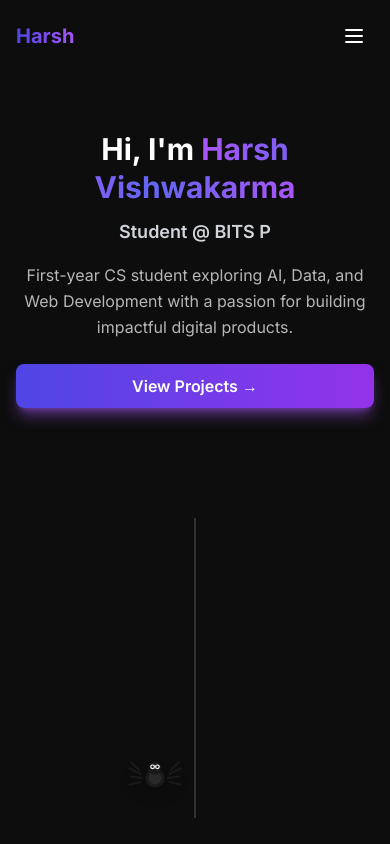
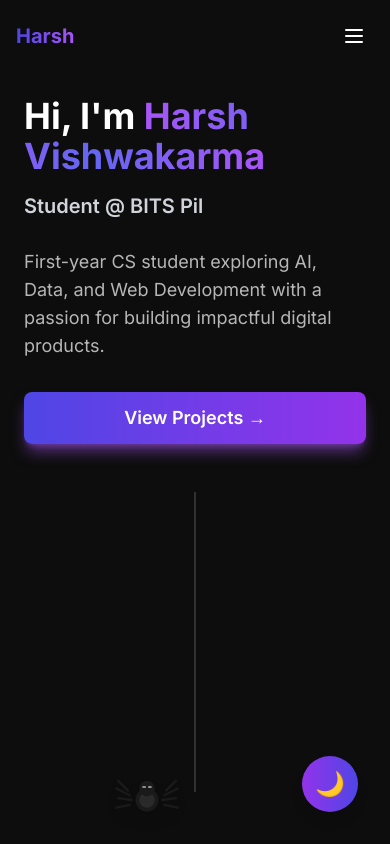
Before and after one commit to meeharshu8685-dot/portfolio2, a React (Vite) app: page / in a window 390 px wide. Shown: the top 844 px of the page. Built offline with nearby package versions, Linux system fonts and the light colour scheme.

Commit message:
Add theme toggle component at bottom of home page with 5 theme options (dark, light, purple, blue, green)

```diff
--- a/src/App.tsx
+++ b/src/App.tsx
@@ -1,5 +1,6 @@
 import { Routes, Route, useLocation } from 'react-router-dom';
 import { AnimatePresence } from 'framer-motion';
+import { ThemeProvider } from './contexts/ThemeContext';
 import { Navbar } from './components/Navbar';
 import { Footer } from './components/Footer';
 import { Home } from './pages/Home';
@@ -13,6 +14,7 @@ function App() {
   const location = useLocation();
 
   return (
+    <ThemeProvider>
       <div className="min-h-screen bg-background">
         <Navbar />
         <AnimatePresence mode="wait">
@@ -27,6 +29,7 @@ function App() {
         </AnimatePresence>
         <Footer />
       </div>
+    </ThemeProvider>
   );
 }
 
--- a/src/components/Hero.tsx
+++ b/src/components/Hero.tsx
@@ -47,17 +47,17 @@ export const Hero = () => {
   };
 
   return (
-    <section className="min-h-screen w-full bg-[#0d0d0d] px-4 sm:px-6 pt-20 sm:pt-24 pb-12 sm:pb-0">
-      <div className="max-w-6xl mx-auto grid grid-cols-1 md:grid-cols-2 gap-8 sm:gap-12 items-center min-h-[calc(100vh-5rem)]">
+    <section className="min-h-screen w-full bg-[#0d0d0d] px-6 pt-24">
+      <div className="max-w-6xl mx-auto grid grid-cols-1 md:grid-cols-2 gap-12 items-center">
         {/* LEFT SIDE - Text + Typing Animation */}
         <motion.div
-          className="text-center md:text-left"
+          className="text-left"
           initial={{ opacity: 0, x: -50 }}
           animate={{ opacity: 1, x: 0 }}
           transition={{ duration: 0.8, ease: 'easeOut' }}
         >
           <motion.h1
-            className="text-3xl sm:text-4xl md:text-5xl lg:text-6xl xl:text-7xl font-bold mb-3 sm:mb-4 leading-tight"
+            className="text-4xl sm:text-5xl md:text-6xl lg:text-7xl font-bold mb-4"
             initial={{ opacity: 0, y: 20 }}
             animate={{ opacity: 1, y: 0 }}
             transition={{ duration: 0.6, delay: 0.2 }}
@@ -70,7 +70,7 @@ export const Hero = () => {
 
           {/* Typing Animation */}
           <motion.p
-            className="text-lg sm:text-xl md:text-2xl font-semibold text-gray-300 mt-2 sm:mt-3 mb-4 sm:mb-6 min-h-[1.5rem] sm:min-h-[2rem]"
+            className="text-xl md:text-2xl font-semibold text-gray-300 mt-3 mb-6 min-h-[2rem]"
             initial={{ opacity: 0, y: 20 }}
             animate={{ opacity: 1, y: 0 }}
             transition={{ duration: 0.6, delay: 0.4 }}
@@ -80,7 +80,7 @@ export const Hero = () => {
 
           {/* Description */}
           <motion.p
-            className="text-base sm:text-lg md:text-xl text-white/70 mb-6 sm:mb-8 max-w-xl mx-auto md:mx-0 leading-relaxed"
+            className="text-lg sm:text-xl text-white/70 mb-8 max-w-xl"
             initial={{ opacity: 0, y: 20 }}
             animate={{ opacity: 1, y: 0 }}
             transition={{ duration: 0.6, delay: 0.6 }}
@@ -90,14 +90,14 @@ export const Hero = () => {
 
           {/* CTAs */}
           <motion.div
-            className="flex flex-col sm:flex-row gap-3 sm:gap-4 justify-center md:justify-start"
+            className="flex flex-col sm:flex-row gap-4"
             initial={{ opacity: 0, y: 20 }}
             animate={{ opacity: 1, y: 0 }}
             transition={{ duration: 0.6, delay: 0.8 }}
           >
             <motion.button
               onClick={scrollToProjects}
-              className="px-6 sm:px-8 py-2.5 sm:py-3 bg-gradient-to-r from-indigo-600 to-purple-600 text-white rounded-lg font-semibold text-base sm:text-lg hover:from-indigo-500 hover:to-purple-500 transition-all shadow-lg shadow-purple-500/50 w-full sm:w-auto"
+              className="px-8 py-3 bg-gradient-to-r from-indigo-600 to-purple-600 text-white rounded-lg font-semibold text-lg hover:from-indigo-500 hover:to-purple-500 transition-all shadow-lg shadow-purple-500/50"
               whileHover={{ scale: 1.05, boxShadow: '0 20px 40px rgba(99, 102, 241, 0.4)' }}
               whileTap={{ scale: 0.95 }}
             >
@@ -107,7 +107,7 @@ export const Hero = () => {
               <motion.a
                 href={siteData.resumePath}
                 download
-                className="px-6 sm:px-8 py-2.5 sm:py-3 glass text-white rounded-lg font-semibold text-base sm:text-lg hover:bg-white/20 transition-all text-center w-full sm:w-auto"
+                className="px-8 py-3 glass text-white rounded-lg font-semibold text-lg hover:bg-white/20 transition-all text-center"
                 whileHover={{ scale: 1.05 }}
                 whileTap={{ scale: 0.95 }}
               >
@@ -119,12 +119,12 @@ export const Hero = () => {
 
         {/* RIGHT SIDE - Spider Animation */}
         <motion.div
-          className="flex justify-center items-center h-[250px] sm:h-[300px] md:h-auto"
+          className="flex justify-center items-center"
           initial={{ opacity: 0, x: 50 }}
           animate={{ opacity: 1, x: 0 }}
           transition={{ duration: 0.8, delay: 0.3, ease: 'easeOut' }}
         >
-          <SpiderBlinkClimbLook size={80} maxClimb={180} />
+          <SpiderBlinkClimbLook size={96} maxClimb={220} />
         </motion.div>
       </div>
     </section>
--- /dev/null
+++ b/src/components/ThemeToggle.tsx
@@ -0,0 +1,114 @@
+import { useState } from 'react';
+import { motion, AnimatePresence } from 'framer-motion';
+import { useTheme } from '../contexts/ThemeContext';
+import type { Theme } from '../contexts/ThemeContext';
+
+const themes = [
+  { id: 'dark', name: 'Dark', icon: '🌙', gradient: 'from-gray-800 to-gray-900' },
+  { id: 'light', name: 'Light', icon: '☀️', gradient: 'from-yellow-200 to-orange-200' },
+  { id: 'purple', name: 'Purple', icon: '💜', gradient: 'from-purple-600 to-indigo-600' },
+  { id: 'blue', name: 'Blue', icon: '💙', gradient: 'from-blue-600 to-cyan-600' },
+  { id: 'green', name: 'Green', icon: '💚', gradient: 'from-green-600 to-emerald-600' },
+] as const;
+
+export const ThemeToggle = () => {
+  const { theme, setTheme } = useTheme();
+  const [isOpen, setIsOpen] = useState(false);
+
+  return (
+    <div className="fixed bottom-8 right-8 z-50">
+      <motion.div
+        initial={{ scale: 0, opacity: 0 }}
+        animate={{ scale: 1, opacity: 1 }}
+        transition={{ delay: 0.5, duration: 0.3 }}
+        className="relative"
+      >
+        {/* Toggle Button */}
+        <motion.button
+          onClick={() => setIsOpen(!isOpen)}
+          className="w-14 h-14 rounded-full bg-gradient-to-r from-purple-600 to-indigo-600 flex items-center justify-center shadow-lg hover:shadow-xl transition-shadow"
+          whileHover={{ scale: 1.1 }}
+          whileTap={{ scale: 0.9 }}
+          aria-label="Toggle theme"
+        >
+          <motion.div
+            animate={{ rotate: isOpen ? 180 : 0 }}
+            transition={{ duration: 0.3 }}
+            className="text-2xl"
+          >
+            {themes.find((t) => t.id === theme)?.icon || '🎨'}
+          </motion.div>
+        </motion.button>
+
+        {/* Theme Options */}
+        <AnimatePresence>
+          {isOpen && (
+            <>
+              {/* Backdrop */}
+              <motion.div
+                initial={{ opacity: 0 }}
+                animate={{ opacity: 1 }}
+                exit={{ opacity: 0 }}
+                onClick={() => setIsOpen(false)}
+                className="fixed inset-0 bg-black/20 backdrop-blur-sm -z-10"
+              />
+
+              {/* Options Panel */}
+              <motion.div
+                initial={{ opacity: 0, y: 20, scale: 0.9 }}
+                animate={{ opacity: 1, y: 0, scale: 1 }}
+                exit={{ opacity: 0, y: 20, scale: 0.9 }}
+                transition={{ duration: 0.2 }}
+                className="absolute bottom-20 right-0 bg-white/10 backdrop-blur-md border border-white/20 rounded-2xl p-4 shadow-2xl min-w-[200px]"
+              >
+                <p className="text-white/80 text-xs font-semibold mb-3 text-center">
+                  Choose Theme
+                </p>
+                <div className="space-y-2">
+                  {themes.map((themeOption) => (
+                    <motion.button
+                      key={themeOption.id}
+                      onClick={() => {
+                        setTheme(themeOption.id as Theme);
+                        setIsOpen(false);
+                      }}
+                      className={`w-full flex items-center gap-3 px-4 py-2.5 rounded-lg transition-all ${
+                        theme === themeOption.id
+                          ? 'bg-gradient-to-r ' + themeOption.gradient + ' text-white'
+                          : 'bg-white/5 hover:bg-white/10 text-white/70'
+                      }`}
+                      whileHover={{ scale: 1.05, x: 4 }}
+                      whileTap={{ scale: 0.95 }}
+                    >
+                      <span className="text-xl">{themeOption.icon}</span>
+                      <span className="text-sm font-medium">{themeOption.name}</span>
+                      {theme === themeOption.id && (
+                        <motion.div
+                          initial={{ scale: 0 }}
+                          animate={{ scale: 1 }}
+                          className="ml-auto"
+                        >
+                          <svg
+                            className="w-5 h-5"
+                            fill="currentColor"
+                            viewBox="0 0 20 20"
+                          >
+                            <path
+                              fillRule="evenodd"
+                              d="M16.707 5.293a1 1 0 010 1.414l-8 8a1 1 0 01-1.414 0l-4-4a1 1 0 011.414-1.414L8 12.586l7.293-7.293a1 1 0 011.414 0z"
+                              clipRule="evenodd"
+                            />
+                          </svg>
+                        </motion.div>
+                      )}
+                    </motion.button>
+                  ))}
+                </div>
+              </motion.div>
+            </>
+          )}
+        </AnimatePresence>
+      </motion.div>
+    </div>
+  );
+};
--- a/src/components/projects/ProjectCarouselFlow.tsx
+++ b/src/components/projects/ProjectCarouselFlow.tsx
@@ -115,10 +115,10 @@ export const ProjectCarouselFlow = ({
         animate={{ opacity: 1, y: 0 }}
         transition={{ duration: 0.6, delay: 0.3 }}
       >
-        <h2 className="text-3xl sm:text-4xl md:text-5xl font-bold mb-3 sm:mb-4 text-gradient">
+        <h2 className="text-4xl md:text-5xl font-bold mb-4 text-gradient">
           My Projects
         </h2>
-        <p className="text-white/60 text-base sm:text-lg md:text-xl italic px-4">
+        <p className="text-white/60 text-lg md:text-xl italic">
           "Projects reflect skills more than certificates."
         </p>
       </motion.div>
--- /dev/null
+++ b/src/contexts/ThemeContext.tsx
@@ -0,0 +1,46 @@
+import { createContext, useContext, useState, useEffect, ReactNode } from 'react';
+
+type Theme = 'dark' | 'light' | 'purple' | 'blue' | 'green';
+
+interface ThemeContextType {
+  theme: Theme;
+  setTheme: (theme: Theme) => void;
+}
+
+const ThemeContext = createContext<ThemeContextType | undefined>(undefined);
+
+export const ThemeProvider = ({ children }: { children: ReactNode }) => {
+  const [theme, setThemeState] = useState<Theme>(() => {
+    const saved = localStorage.getItem('theme');
+    return (saved as Theme) || 'dark';
+  });
+
+  // Initialize theme on mount
+  useEffect(() => {
+    document.documentElement.setAttribute('data-theme', theme);
+  }, []);
+
+  // Update theme when it changes
+  useEffect(() => {
+    localStorage.setItem('theme', theme);
+    document.documentElement.setAttribute('data-theme', theme);
+  }, [theme]);
+
+  const setTheme = (newTheme: Theme) => {
+    setThemeState(newTheme);
+  };
+
+  return (
+    <ThemeContext.Provider value={{ theme, setTheme }}>
+      {children}
+    </ThemeContext.Provider>
+  );
+};
+
+export const useTheme = () => {
+  const context = useContext(ThemeContext);
+  if (!context) {
+    throw new Error('useTheme must be used within ThemeProvider');
+  }
+  return context;
+};
--- a/src/index.css
+++ b/src/index.css
@@ -14,6 +14,47 @@
   }
   html {
     scroll-behavior: smooth;
+  }
+
+  /* Theme Variables */
+  [data-theme='dark'] {
+    --bg-primary: #0d0d0d;
+    --bg-secondary: #1a1a1a;
+    --text-primary: #ffffff;
+    --text-secondary: rgba(255, 255, 255, 0.7);
+    --accent: #4f46e5;
+  }
+
+  [data-theme='light'] {
+    --bg-primary: #ffffff;
+    --bg-secondary: #f5f5f5;
+    --text-primary: #1a1a1a;
+    --text-secondary: rgba(0, 0, 0, 0.7);
+    --accent: #6366f1;
+  }
+
+  [data-theme='purple'] {
+    --bg-primary: #1a0b2e;
+    --bg-secondary: #2d1b3d;
+    --text-primary: #ffffff;
+    --text-secondary: rgba(255, 255, 255, 0.7);
+    --accent: #a855f7;
+  }
+
+  [data-theme='blue'] {
+    --bg-primary: #0a1929;
+    --bg-secondary: #132f4c;
+    --text-primary: #ffffff;
+    --text-secondary: rgba(255, 255, 255, 0.7);
+    --accent: #3b82f6;
+  }
+
+  [data-theme='green'] {
+    --bg-primary: #0a1f0a;
+    --bg-secondary: #1a3a1a;
+    --text-primary: #ffffff;
+    --text-secondary: rgba(255, 255, 255, 0.7);
+    --accent: #10b981;
   }
 }
 
--- a/src/pages/Home.tsx
+++ b/src/pages/Home.tsx
@@ -2,20 +2,23 @@ import { AnimatedPage } from '../components/AnimatedPage';
 import { Hero } from '../components/Hero';
 import { AboutCard } from '../components/AboutCard';
 import { SkillsGrid } from '../components/SkillsGrid';
+import { ThemeToggle } from '../components/ThemeToggle';
 
 export const Home = () => {
   return (
     <AnimatedPage>
       <Hero />
-      <section className="container mx-auto px-4 sm:px-6 lg:px-8 py-12 sm:py-20">
+      <section className="container mx-auto px-4 sm:px-6 lg:px-8 py-20">
         <AboutCard />
       </section>
-      <section className="container mx-auto px-4 sm:px-6 lg:px-8 py-12 sm:py-20">
-        <h2 className="text-2xl sm:text-3xl md:text-4xl font-bold mb-6 sm:mb-8 text-gradient text-center">
+      <section className="container mx-auto px-4 sm:px-6 lg:px-8 py-20">
+        <h2 className="text-3xl md:text-4xl font-bold mb-8 text-gradient text-center">
           Skills & Technologies
         </h2>
         <SkillsGrid />
       </section>
+      {/* Theme Toggle at bottom */}
+      <ThemeToggle />
     </AnimatedPage>
   );
 };
```
Also changed, not shown: src/components/ProjectModal.tsx (+15 -15 lines), src/components/contact/ContactSection.tsx (+19 -19 lines), src/components/roadmap/RoadmapSection.tsx (+7 -7 lines), src/components/skills/SkillGlowCards.tsx (+9 -9 lines). Lines whose indentation alone changed are shown as unchanged.
